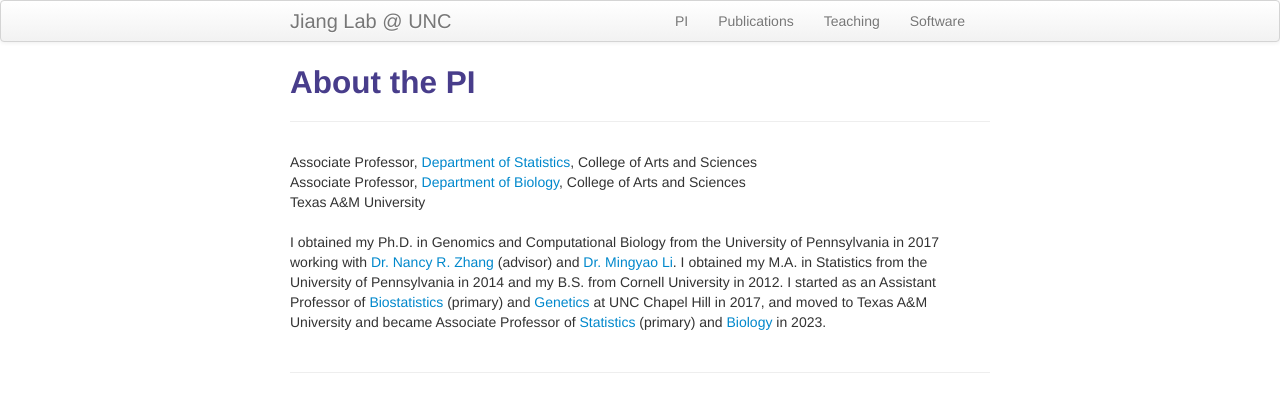
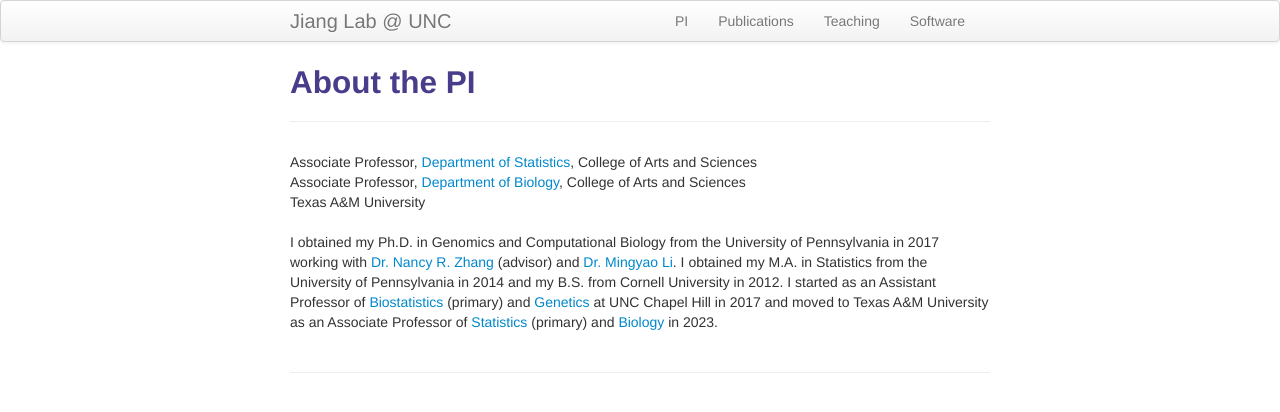
Before and after one commit to yuchaojiang/yuchaojiang.github.io, a Jekyll site: the page built from pages/PI.md, in a window 1280 px wide. Shown: the top 412 px of the page. Built offline with Jekyll 4.4.1, drawn with Linux system fonts in a browser that asks for light colours.

Commit message:
Update PI.md

```diff
--- a/pages/PI.md
+++ b/pages/PI.md
@@ -12,4 +12,4 @@ description: PI Info
     </div>
 </div>
 
-I obtained my Ph.D. in Genomics and Computational Biology from the University of Pennsylvania in 2017 working with [Dr. Nancy R. Zhang](https://statistics.wharton.upenn.edu/profile/nzh/) (advisor) and [Dr. Mingyao Li](http://www.med.upenn.edu/apps/faculty/index.php/g275/p8122973). I obtained my M.A. in Statistics from the University of Pennsylvania in 2014 and my B.S. from Cornell University in 2012. I started as an Assistant Professor of <a href="https://sph.unc.edu/bios/biostatistics/">Biostatistics</a> (primary) and <a href="https://www.med.unc.edu/genetics/">Genetics</a> at UNC Chapel Hill in 2017, and moved to Texas A&M University and became Associate Professor of <a href="https://stat.tamu.edu/">Statistics</a> (primary) and <a href="https://www.bio.tamu.edu/">Biology</a> in 2023.
+I obtained my Ph.D. in Genomics and Computational Biology from the University of Pennsylvania in 2017 working with [Dr. Nancy R. Zhang](https://statistics.wharton.upenn.edu/profile/nzh/) (advisor) and [Dr. Mingyao Li](http://www.med.upenn.edu/apps/faculty/index.php/g275/p8122973). I obtained my M.A. in Statistics from the University of Pennsylvania in 2014 and my B.S. from Cornell University in 2012. I started as an Assistant Professor of <a href="https://sph.unc.edu/bios/biostatistics/">Biostatistics</a> (primary) and <a href="https://www.med.unc.edu/genetics/">Genetics</a> at UNC Chapel Hill in 2017 and moved to Texas A&M University as an Associate Professor of <a href="https://stat.tamu.edu/">Statistics</a> (primary) and <a href="https://www.bio.tamu.edu/">Biology</a> in 2023.
```
